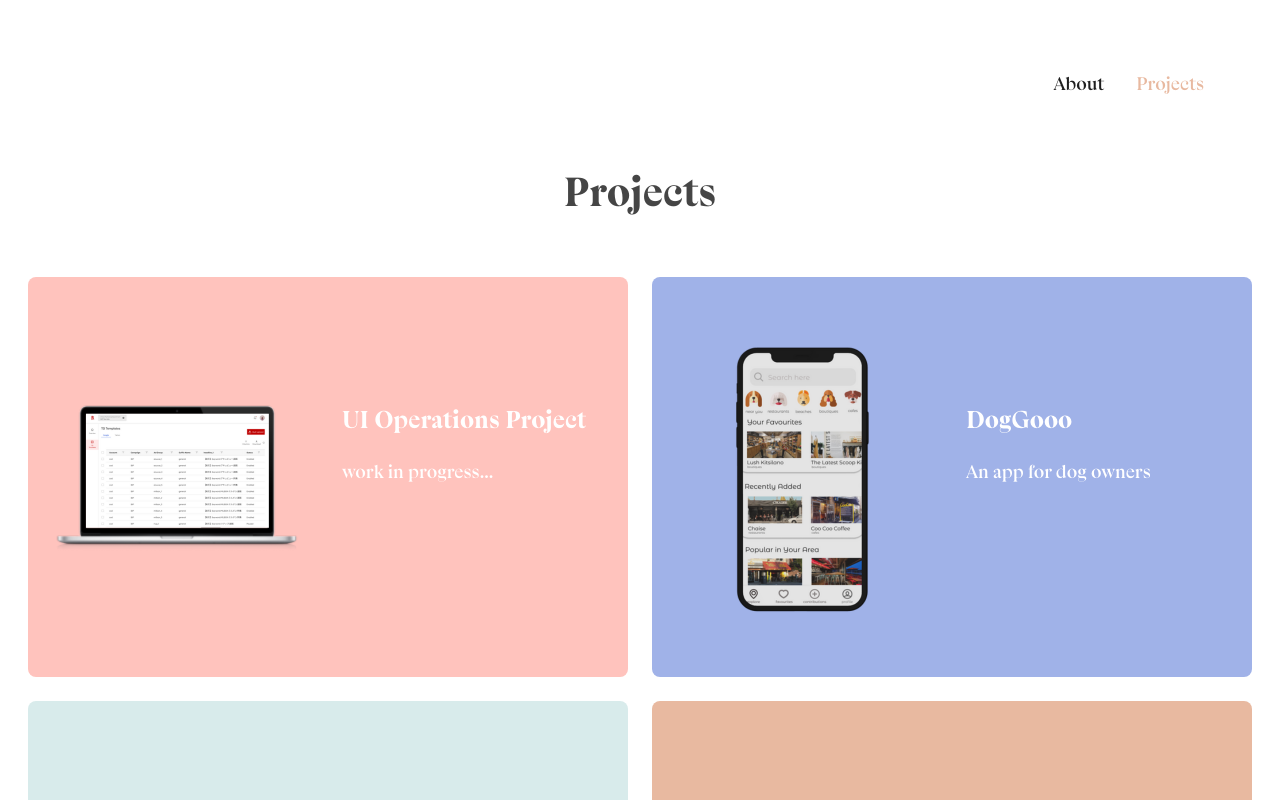
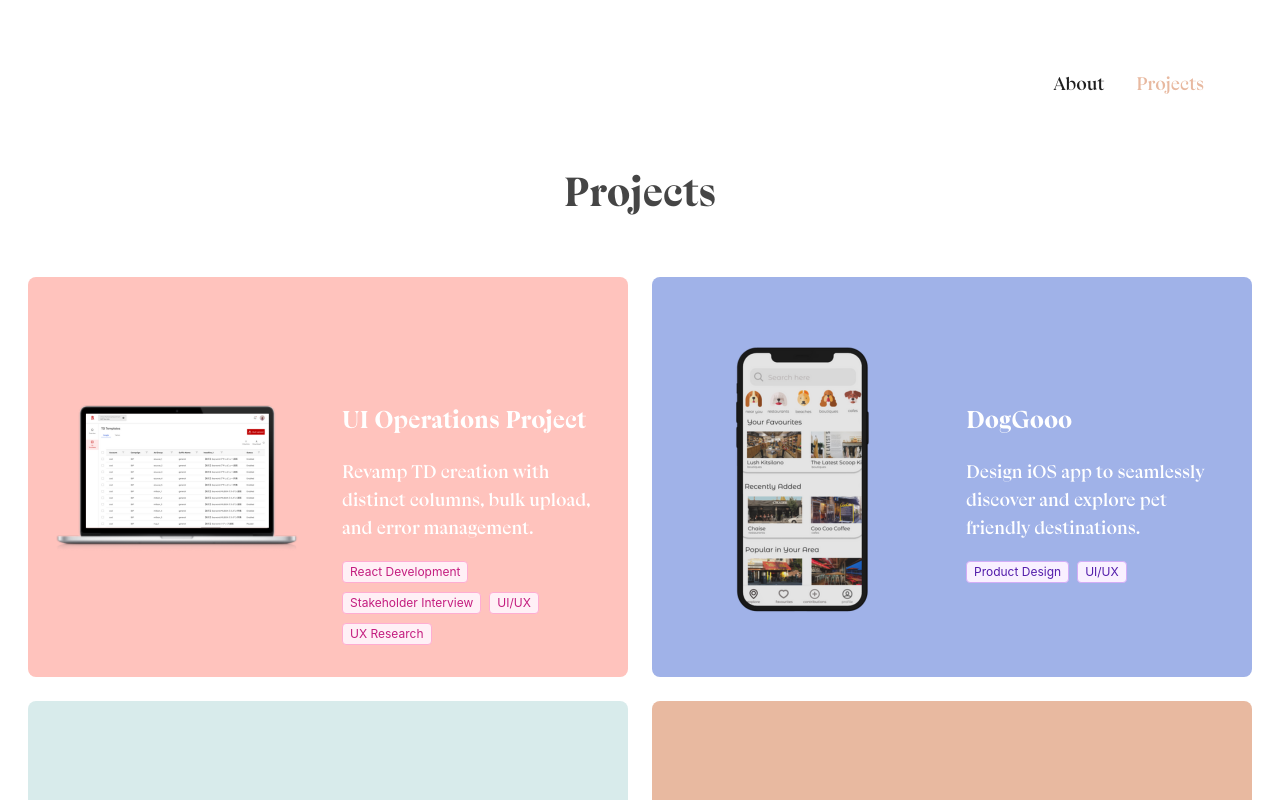
Before and after one commit to christymadilao/christymadilao.github.io, a React (Create React App) app: page /about in a window 1280 px wide. Both pictures are taken after a click on the item "Projects". Shown: the top 800 px of the page. Built offline with nearby package versions, Linux system fonts and the light colour scheme.

Commit message:
Include tags

```diff
--- a/src/pages/Projects.js
+++ b/src/pages/Projects.js
@@ -1,4 +1,4 @@
-import { Card, Col, Row, Layout } from "antd";
+import { Card, Col, Row, Layout, Space, Tag } from "antd";
 import { Link } from "react-router-dom";
 import DogGooo from "../images/DogGooo.png";
 import DoughBros from "../images/DoughBros.png";
@@ -50,8 +50,17 @@ export default function Projects() {
                       UI Operations Project
                     </h1>
                     <p className={styles.projectDescription}>
-                      work in progress...
+                      Revamp TD creation with distinct columns, bulk upload, and
+                      error management.
                     </p>
+                    <div>
+                      <Space size={[0, 8]} wrap>
+                        <Tag color="magenta">React Development</Tag>
+                        <Tag color="magenta">Stakeholder Interview</Tag>
+                        <Tag color="magenta">UI/UX</Tag>
+                        <Tag color="magenta">UX Research</Tag>
+                      </Space>
+                    </div>
                   </div>
                 </div>
               </Card>
@@ -79,8 +88,15 @@ export default function Projects() {
                   <div style={{ paddingTop: "60px" }}>
                     <h1 className={styles.projectTitle}>DogGooo</h1>
                     <p className={styles.projectDescription}>
-                      An app for dog owners
+                      Design iOS app to seamlessly discover and explore pet
+                      friendly destinations.
                     </p>
+                    <div>
+                      <Space size={[0, 8]} wrap>
+                        <Tag color="purple">Product Design</Tag>
+                        <Tag color="purple">UI/UX</Tag>
+                      </Space>
+                    </div>
                   </div>
                 </div>
               </Card>
@@ -106,8 +122,15 @@ export default function Projects() {
                       Quote Request Draft Project
                     </h1>
                     <p className={styles.projectDescription}>
-                      Improve user satisfaction by introducing draft feature
+                      Enhance user experience with autosave and organized draft
+                      management.
                     </p>
+                    <div>
+                      <Space size={[0, 8]} wrap>
+                        <Tag color="cyan">Stakeholder Interview</Tag>
+                        <Tag color="cyan">UI/UX</Tag>
+                      </Space>
+                    </div>
                   </div>
                 </div>
               </Card>
@@ -133,8 +156,15 @@ export default function Projects() {
                       Vendor Contact Management Project
                     </h1>
                     <p className={styles.projectDescription}>
-                      Connecting Property Managers and Vendors
+                      Enhance accountability with user hierarchy, permissions,
+                      and editable status feature.
                     </p>
+                    <div>
+                      <Space size={[0, 8]} wrap>
+                        <Tag color="volcano">Product Design</Tag>
+                        <Tag color="volcano">UI/UX</Tag>
+                      </Space>
+                    </div>
                   </div>
                 </div>
               </Card>
@@ -146,7 +176,6 @@ export default function Projects() {
                 hoverable
                 style={{
                   backgroundColor: "#FEE4BD",
-                  // backgroundColor: "#EFDD8D",
                   border: "none",
                   width: "600px",
                   height: "400px",
@@ -163,8 +192,15 @@ export default function Projects() {
                   <div style={{ paddingTop: "60px" }}>
                     <h1 className={styles.projectTitle}>Dough Bros</h1>
                     <p className={styles.projectDescription}>
-                      An effective way to split payments
+                      Develop app for seamless expense splitting, storage, and
+                      accountability tracking.
                     </p>
+                    <div>
+                      <Space size={[0, 8]} wrap>
+                        <Tag color="gold">Product Design</Tag>
+                        <Tag color="gold">UI/UX</Tag>
+                      </Space>
+                    </div>
                   </div>
                 </div>
               </Card>
@@ -188,8 +224,15 @@ export default function Projects() {
                   <div>
                     <h1 className={styles.projectTitle}>Mentoree</h1>
                     <p className={styles.projectDescription}>
-                      To connect with professionals in the tech industry
+                      Crafting intuitive web app connecting aspiring individuals
+                      with tech mentors.
                     </p>
+                    <div>
+                      <Space size={[0, 8]} wrap>
+                        <Tag color="green">Design</Tag>
+                        <Tag color="green">UI</Tag>
+                      </Space>
+                    </div>
                   </div>
                 </div>
               </Card>
--- a/src/pages/VendorContactManagementProject.js
+++ b/src/pages/VendorContactManagementProject.js
@@ -627,14 +627,13 @@ export default function VendorContactManagementProject() {
                   />
                 </div>
                 <p>
-                  In response to the product team's request, I collaborated with
-                  another designer to overhaul the account settings for vendors.
-                  The updated design empowers vendor employees to invite users
-                  to VendorPM through their accounts, granting them the ability
-                  to edit email preferences for any employee. While concerns
-                  about privacy and potential user errors were raised by the
-                  design team, the product team saw the convenience that such a
-                  feature could offer to users.
+                  I collaborated with another designer to overhaul the account
+                  settings for vendors. The updated design empowers vendor
+                  employees to invite users to VendorPM through their accounts,
+                  granting them the ability to edit email preferences for any
+                  employee. While concerns about privacy and potential user
+                  errors were raised by the design team, the product team saw
+                  the convenience that such a feature could offer to users.
                 </p>
               </div>
             </div>
```
